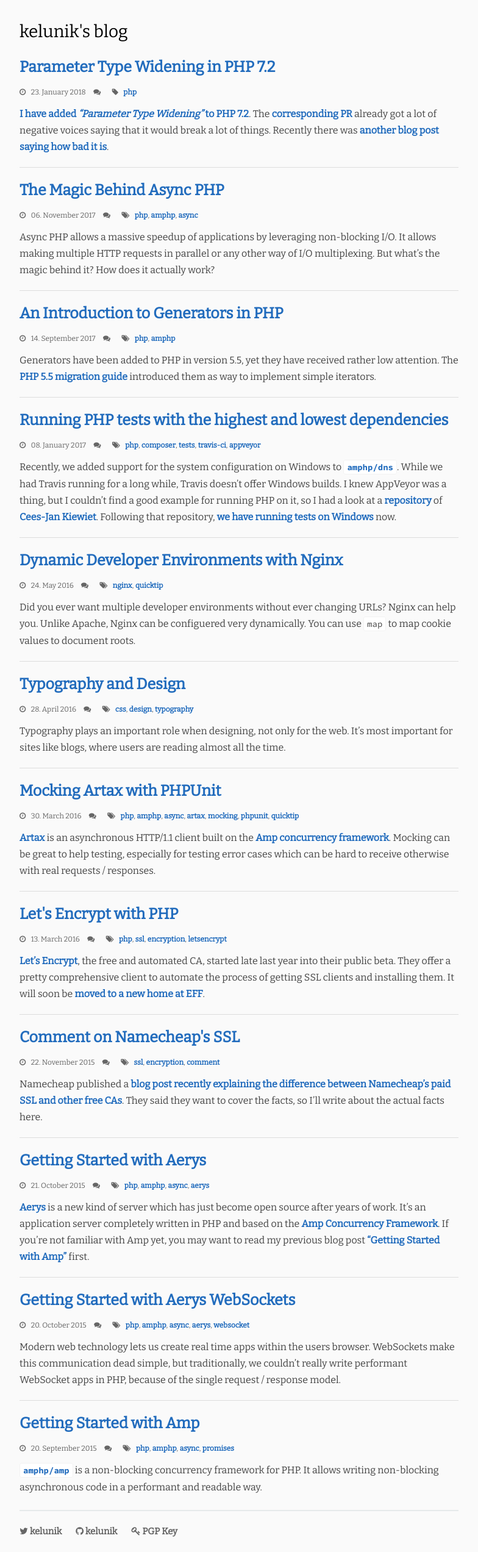
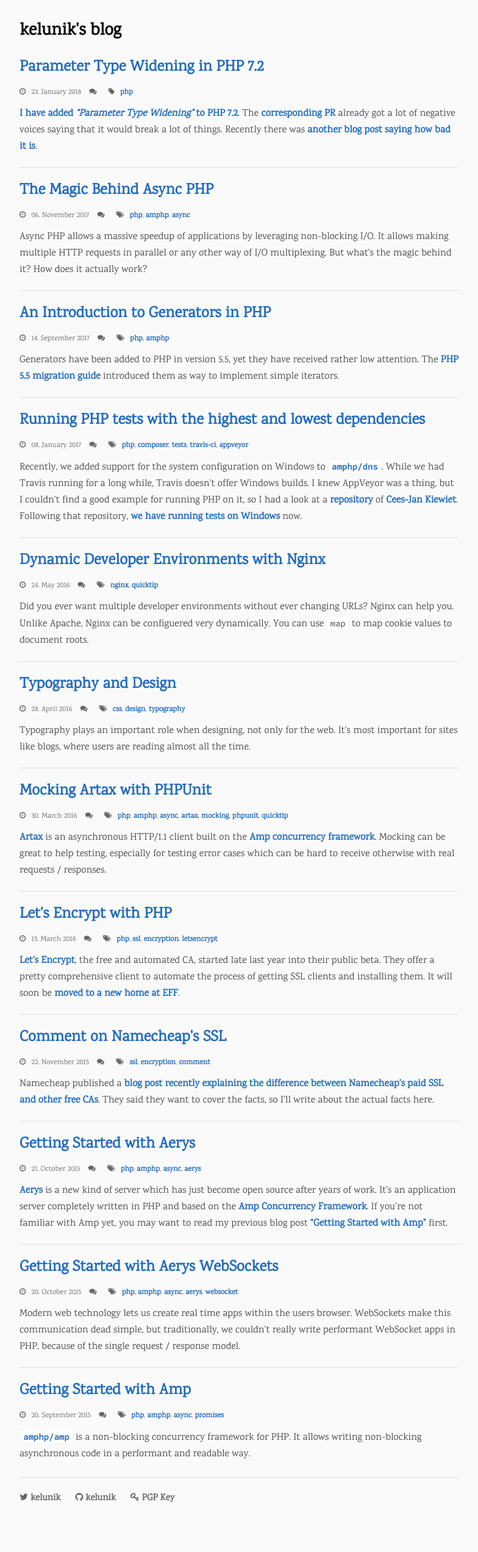
Before and after one commit to kelunik/kelunik.github.io, a Jekyll site: the page built from index.html, in a window 1280 px wide. Shown: the whole page at 61% size, without its empty margins (248-1032 px from the left). Built offline with Jekyll 4.4.1, drawn with Linux system fonts in a browser that asks for light colours; nearby versions of some CDN libraries; comment, search, counter and statistics services are not loaded; after the commit the page ends 2491 px from its top, so only the background shows below that.

Commit message:
Change font and fix minor CSS issues

```diff
--- a/_layouts/default.html
+++ b/_layouts/default.html
@@ -15,7 +15,7 @@
 	<meta name="viewport" content="width=device-width, initial-scale=1.0, user-scalable=no" />
 
 	<link rel="stylesheet" href="//cdnjs.cloudflare.com/ajax/libs/font-awesome/4.4.0/css/font-awesome.min.css" />
-	<link rel="stylesheet" href="//fonts.googleapis.com/css?family=Bitter|Source+Code+Pro:300,400,700" />
+	<link rel="stylesheet" href="//fonts.googleapis.com/css?family=Karma|Source+Code+Pro" />
 	<link rel="stylesheet" href="/css/screen.css" />
 	<link rel="stylesheet" href="/css/hljs.css" />
 
--- a/_layouts/post.html
+++ b/_layouts/post.html
@@ -41,7 +41,7 @@
     <meta name="viewport" content="width=device-width, initial-scale=1.0, user-scalable=no" />
 
     <link rel="stylesheet" href="//cdnjs.cloudflare.com/ajax/libs/font-awesome/4.4.0/css/font-awesome.min.css" />
-    <link rel="stylesheet" href="//fonts.googleapis.com/css?family=Bitter|Source+Code+Pro:300,400,700" />
+    <link rel="stylesheet" href="//fonts.googleapis.com/css?family=Karma|Source+Code+Pro" />
     <link rel="stylesheet" href="/css/screen.css" />
     <link rel="stylesheet" href="/css/hljs.css" />
 
--- a/_layouts/tags.html
+++ b/_layouts/tags.html
@@ -15,7 +15,7 @@
 	<meta name="viewport" content="width=device-width, initial-scale=1.0, user-scalable=no" />
 
 	<link rel="stylesheet" href="//cdnjs.cloudflare.com/ajax/libs/font-awesome/4.4.0/css/font-awesome.min.css" />
-	<link rel="stylesheet" href="//fonts.googleapis.com/css?family=Bitter|Source+Code+Pro:300,400,700" />
+	<link rel="stylesheet" href="//fonts.googleapis.com/css?family=Karma|Source+Code+Pro" />
 	<link rel="stylesheet" href="/css/screen.css" />
 	<link rel="stylesheet" href="/css/hljs.css" />
 
--- a/css/screen.css
+++ b/css/screen.css
@@ -1,8 +1,6 @@
-body { margin: 0; background: #fafafa; font-family: "Bitter", serif; font-size: 16px; tab-size: 4; line-height: 27px; color: #000; }
+body { margin: 0; background: #fafafa; font-family: "Karma", serif; font-size: 16px; tab-size: 4; line-height: 27px; color: #000; }
 article { padding: 30px 40px 0 40px; margin: 0 auto; max-width: 800px; min-height: 100vh; box-sizing: border-box; }
 
-h1, h2, h3, h4, h5, h6 { font-weight: 300; }
-h1 code, h2 code, h3 code, h4 code, h5 code, h6 code { font-weight: 300; }
 h1 { font-size: 28px; margin: 0; padding: 8px 0; }
 h2 { font-size: 25px; margin: 25px 0 15px 0; padding: 10px 0; }
 h2 > a { color: #226cbd; text-decoration: none; }
@@ -41,10 +39,11 @@ footer a { color: #666; }
 
 code { font-family: "Source Code Pro", monospace; font-size: 14px; overflow-wrap: break-word; word-wrap: break-word; -ms-word-break: break-all; word-break: break-all; word-break: break-word; }
 p code { border-radius: 3px; background-color: #fff; border: 1px solid rgba(0,0,0,.05); padding: 2px 5px; }
-pre { background-color: #fff; margin: 15px -20px; padding: 15px 20px; border: 1px solid #eee; border-radius: 4px; white-space: pre-wrap; }
+pre { background-color: #fff; margin: 10px -10px; padding: 10px; border: 1px solid rgba(0,0,0,.1); border-radius: 2px; white-space: pre-wrap; }
+pre code { font-size: 13px; line-height: 1.4; }
 
 .update { text-align: center; margin: 15px -20px; padding: 15px 20px; background: #fff; border: 1px solid #eee; border-radius: 4px; }
-.quicktip { color: #334; font-weight: normal; text-align: center; margin: 15px -20px; padding: 15px 20px; background: #bef; border: 1px solid #9cf; border-radius: 4px; }
+.quicktip { border: 2px solid #bef; font-weight: normal; text-align: center; margin: 10px -10px; padding: 10px; border-radius: 2px; }
 .related-posts { margin: 20px 0; }
 .related-posts ul { margin: 0; padding: 0 0 0 30px; }
 .related-posts li { margin: 0; padding: 0; }
```
